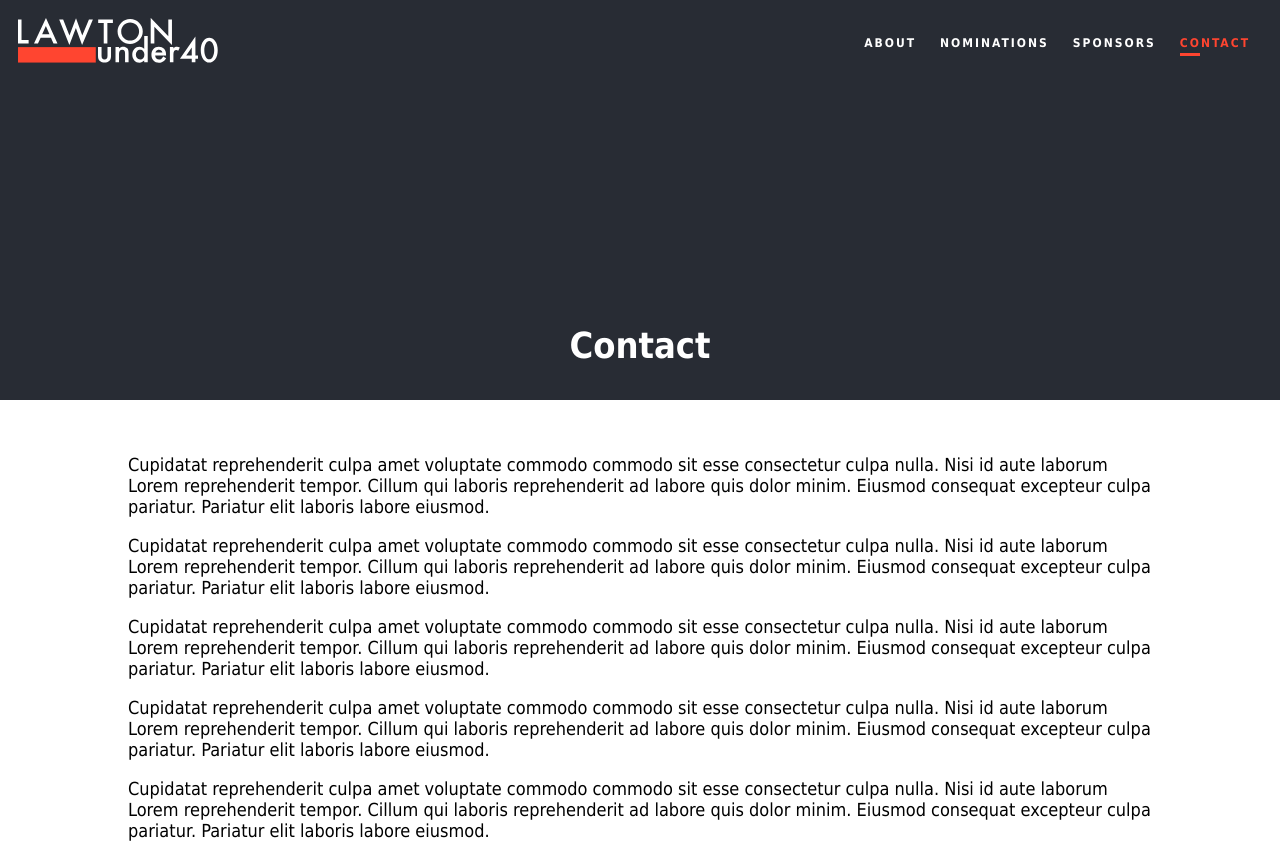
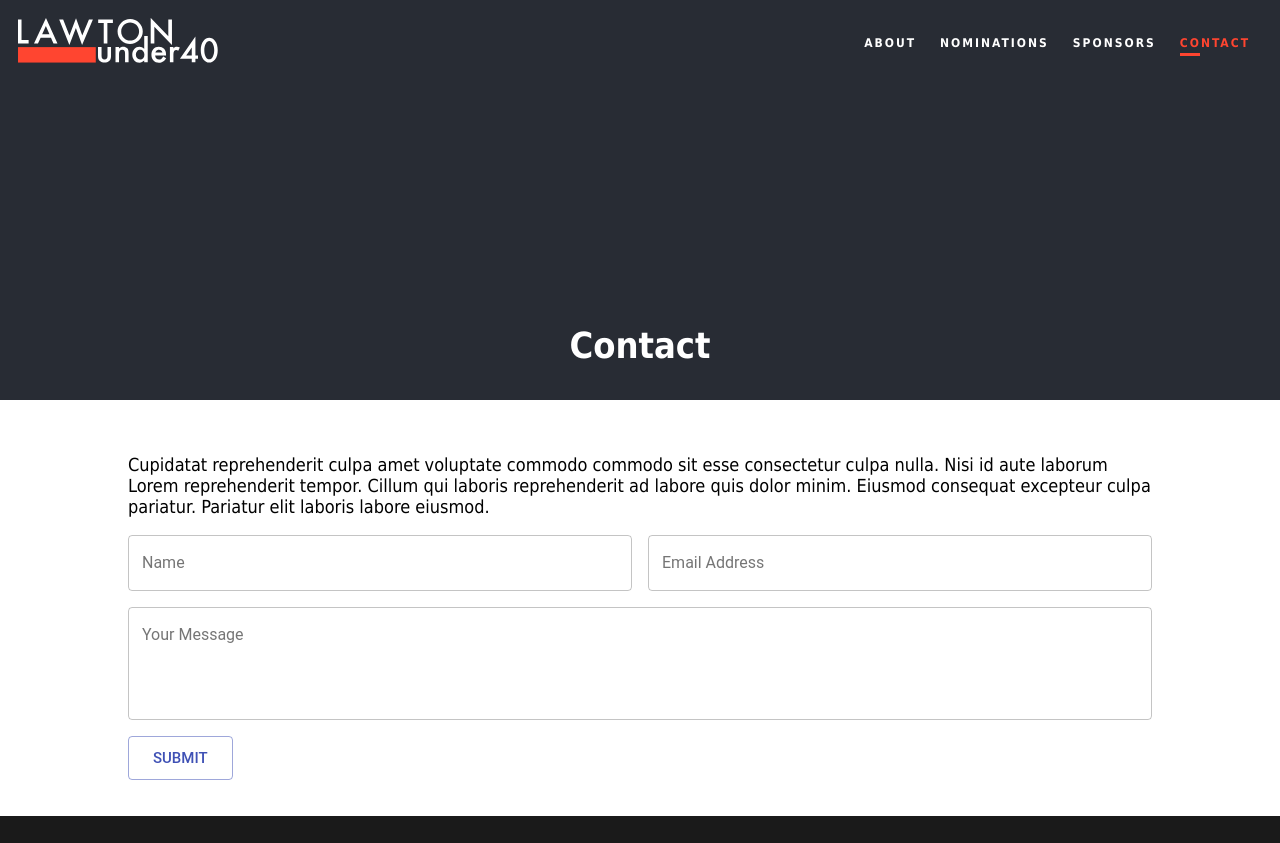
Before and after one commit to crackedcreative/lawtonunder40, a React (Create React App) app: page /contact in a window 1280 px wide. Shown: the top 843 px of the page. Built offline with nearby package versions, Linux system fonts and the light colour scheme; a web font is replaced by a local one.

Commit message:
added contact form, mobile tweaks

```diff
--- a/public/index.html
+++ b/public/index.html
@@ -19,7 +19,7 @@
       work correctly both with client-side routing and a non-root public URL.
       Learn how to configure a non-root public URL by running `npm run build`.
     -->
-    <title>React App</title>
+    <title>Lawton Under 40</title>
   </head>
   <body>
     <noscript>
--- a/src/App.scss
+++ b/src/App.scss
@@ -1,3 +1,4 @@
+@import './assets/scss/media_queries';
 @import './assets/scss/variables';
 @import './assets/scss/defaults';
 @import './assets/scss/header';
--- a/src/assets/scss/defaults.scss
+++ b/src/assets/scss/defaults.scss
@@ -61,3 +61,18 @@ body {
   .text-center{
       text-align: center;
   }
+  .large-text-center{
+      @media screen and (min-width: 1024px){
+          text-align: center;
+      }
+  }
+  .medium-text-center{
+      @media screen and (min-width: 767px) and (max-width: 1024px){
+          text-align: center;
+      }
+  }
+  .small-text-center{
+      @media screen and (max-width: 767px){
+          text-align: center;
+      }
+  }
--- a/src/assets/scss/header.scss
+++ b/src/assets/scss/header.scss
@@ -3,9 +3,22 @@ header{
     top: 0;
     left: 0;
     width: 100%;
+    max-width: 100%;
     z-index: 1001;
     padding: 1em;
     transition: all .5s;
+    background: $secondary;
+    img{
+        width: 100%;
+        max-width: 120px;
+        transition: all .5s;
+    }
+    @media screen and (min-width: 1024px){
+        background: none;
+        img{
+            max-width: 200px;
+        }
+    }
     &.fixed{
         background: $secondary;
         img{
@@ -14,10 +27,6 @@ header{
     }
     p{
         margin: 0;
-    }
-    img{
-        max-width: 200px;
-        transition: all .5s;
     }
     nav{
         text-align: right;
--- a/src/assets/scss/home.scss
+++ b/src/assets/scss/home.scss
@@ -38,10 +38,17 @@
     }
 }
 .tier-1{
-    padding: 4em 1em;
-    background: #fff;
+    padding: 1em;
+    @media screen and (min-width: 960px){
+        padding: 4em 1em;
+    }
+    background: #f6f4f0;
     color: $secondary;
     position: relative;
+    @media screen and (min-width: 960px){
+        background: #fff;
+        overflow: hidden;
+    }
     a.button{
         color: $secondary;
     }
@@ -53,6 +60,10 @@
         height: 120%;
         transform: skew(-45deg) translate(75%, 0);
         background: $primary;
+        display: none;
+        @media screen and (min-width: 960px){
+            display: block;
+        }
     }
     h2{
         span{
@@ -74,11 +85,16 @@
         img{
             max-width: 100%;
             box-shadow: 10px 10px 0px rgba($secondary, 1);
+            @media screen and (max-width: 600px){
+                display: none;
+            }
         }
         .rightContent{
             > div{
                 padding: 1em 1em 1em 0;
-                background: #fff;
+                @media screen and (min-width: 960px){
+                    background: #fff;
+                }
             }
         }
     }
@@ -100,6 +116,8 @@
         > div{
             padding: 4em 3em;
             position: relative;
+            width: 100%;
+            max-width: 100%;
             h3{
                 position: relative;
                 font-size: 1.75rem;
@@ -161,7 +179,10 @@
     }
 }
 .tier-3{
-    padding: 5em 1em;
+    padding: 1em;
+    @media screen and (min-width: 960px){
+        padding: 5em 1em;
+    }
     background: $secondary;
     color: #fff;
     h2{
@@ -183,7 +204,10 @@
     }
 }
 .tier-4{
-    padding: 5em 1em;
+    padding: 1em;
+    @media screen and (min-width: 960px){
+        padding: 5em 1em;
+    }
     text-align: center;
     .sticky{
         position: sticky;
@@ -212,5 +236,8 @@
     img{
         width: 100%;
         max-width: 100%;
+        @media screen and (max-width: 600px){
+            max-width: 240px;
+        }
     }
 }
--- /dev/null
+++ b/src/assets/scss/media_queries.scss
@@ -0,0 +1,43 @@
+// Here we define the breakpoints which will become the upper border for each media size.
+// The function em-calc() calculates the em-value from a px-value.
+$small-breakpoint:  em-calc(640)  !default;
+$medium-breakpoint: em-calc(1024) !default;
+$large-breakpoint:  em-calc(1440) !default;
+$xlarge-breakpoint: em-calc(1920) !default;
+
+// Here we define the lower and upper bounds for each media size
+$small-range:   (0, $small-breakpoint) !default; /* 0, 640px */
+$medium-range:  ($small-breakpoint  + em-calc(1), $medium-breakpoint) !default; /* 641px, 1024px */
+$large-range:   ($medium-breakpoint + em-calc(1), $large-breakpoint)  !default; /* 1025px, 1440px */
+$xlarge-range:  ($large-breakpoint  + em-calc(1), $xlarge-breakpoint) !default; /* 1441px, 1920px */
+$xxlarge-range: ($xlarge-breakpoint + em-calc(1), em-calc(99999999)) !default; /* 1921px, ... */
+
+// Media Queries
+$screen: "only screen" !default;
+
+$landscape: "#{$screen} and (orientation: landscape)" !default;
+$portrait: "#{$screen} and (orientation: portrait)" !default;
+
+$small-up: $screen !default;
+$small-only: "#{$screen} and (max-width: #{upper-bound($small-range)})" !default;
+
+$medium-up: "#{$screen} and (min-width:#{lower-bound($medium-range)})" !default;
+$medium-only: "#{$screen} and (min-width:#{lower-bound($medium-range)}) and (max-width:#{upper-bound($medium-range)})" !default;
+
+$large-up: "#{$screen} and (min-width:#{lower-bound($large-range)})" !default;
+$large-only: "#{$screen} and (min-width:#{lower-bound($large-range)}) and (max-width:#{upper-bound($large-range)})" !default;
+
+$xlarge-up: "#{$screen} and (min-width:#{lower-bound($xlarge-range)})" !default;
+$xlarge-only: "#{$screen} and (min-width:#{lower-bound($xlarge-range)}) and (max-width:#{upper-bound($xlarge-range)})" !default;
+
+$xxlarge-up: "#{$screen} and (min-width:#{lower-bound($xxlarge-range)})" !default;
+$xxlarge-only: "#{$screen} and (min-width:#{lower-bound($xxlarge-range)}) and (max-width:#{upper-bound($xxlarge-range)})" !default;
+
+$retina: (
+  "#{$screen} and (-webkit-min-device-pixel-ratio: 2)",
+  "#{$screen} and (min--moz-device-pixel-ratio: 2)",
+  "#{$screen} and (-o-min-device-pixel-ratio: 2/1)",
+  "#{$screen} and (min-device-pixel-ratio: 2)",
+  "#{$screen} and (min-resolution: 192dpi)",
+  "#{$screen} and (min-resolution: 2dppx)"
+);
--- a/src/components/header.js
+++ b/src/components/header.js
@@ -1,8 +1,9 @@
 import React, { Component } from 'react';
 import Navigation from './nav';
 import Grid from '@material-ui/core/Grid';
+import Hidden from '@material-ui/core/Hidden';
 import logo from '../assets/images/logo.svg';
-import {NavLink} from 'react-router-dom';
+import { NavLink } from 'react-router-dom';
 
 export default class Header extends Component {
     state = {
@@ -16,15 +17,20 @@ export default class Header extends Component {
             }
         });
     }
-    render(){
-        return(
+    render() {
+        return (
             <header className={this.state.isTop ? '' : 'fixed'}>
                 <Grid container spacing={16} alignItems="center">
-                    <Grid item md="4">
+                    <Grid item xs="8" md="4">
                         <p><NavLink to="/"><img src={logo} className="App-logo" alt="logo" /></NavLink></p>
                     </Grid>
-                    <Grid item md="8">
-                        <Navigation/>
+                    <Grid item xs="4" md="8">
+                        <Hidden smDown>
+                            <Navigation />
+                        </Hidden>
+                        <Hidden mdUp>
+                            Test
+                    </Hidden>
                     </Grid>
                 </Grid>
             </header>
--- a/src/components/pages/contact.js
+++ b/src/components/pages/contact.js
@@ -1,5 +1,8 @@
 import React, { Component } from 'react';
 import Helmet from 'react-helmet';
+import TextField from '@material-ui/core/TextField';
+import Grid from '@material-ui/core/Grid';
+import Button from '@material-ui/core/Button';
 
 export default class Contact extends Component {
     render(){
@@ -17,12 +20,42 @@ export default class Contact extends Component {
                 <div className="innerContent">
                     <div className="wrap">
                         <p>Cupidatat reprehenderit culpa amet voluptate commodo commodo sit esse consectetur culpa nulla. Nisi id aute laborum Lorem reprehenderit tempor. Cillum qui laboris reprehenderit ad labore quis dolor minim. Eiusmod consequat excepteur culpa pariatur. Pariatur elit laboris labore eiusmod.</p>
-                        <p>Cupidatat reprehenderit culpa amet voluptate commodo commodo sit esse consectetur culpa nulla. Nisi id aute laborum Lorem reprehenderit tempor. Cillum qui laboris reprehenderit ad labore quis dolor minim. Eiusmod consequat excepteur culpa pariatur. Pariatur elit laboris labore eiusmod.</p>
-                        <p>Cupidatat reprehenderit culpa amet voluptate commodo commodo sit esse consectetur culpa nulla. Nisi id aute laborum Lorem reprehenderit tempor. Cillum qui laboris reprehenderit ad labore quis dolor minim. Eiusmod consequat excepteur culpa pariatur. Pariatur elit laboris labore eiusmod.</p>
-                        <p>Cupidatat reprehenderit culpa amet voluptate commodo commodo sit esse consectetur culpa nulla. Nisi id aute laborum Lorem reprehenderit tempor. Cillum qui laboris reprehenderit ad labore quis dolor minim. Eiusmod consequat excepteur culpa pariatur. Pariatur elit laboris labore eiusmod.</p>
-                        <p>Cupidatat reprehenderit culpa amet voluptate commodo commodo sit esse consectetur culpa nulla. Nisi id aute laborum Lorem reprehenderit tempor. Cillum qui laboris reprehenderit ad labore quis dolor minim. Eiusmod consequat excepteur culpa pariatur. Pariatur elit laboris labore eiusmod.</p>
-                        <p>Cupidatat reprehenderit culpa amet voluptate commodo commodo sit esse consectetur culpa nulla. Nisi id aute laborum Lorem reprehenderit tempor. Cillum qui laboris reprehenderit ad labore quis dolor minim. Eiusmod consequat excepteur culpa pariatur. Pariatur elit laboris labore eiusmod.</p>
-                        <p>Cupidatat reprehenderit culpa amet voluptate commodo commodo sit esse consectetur culpa nulla. Nisi id aute laborum Lorem reprehenderit tempor. Cillum qui laboris reprehenderit ad labore quis dolor minim. Eiusmod consequat excepteur culpa pariatur. Pariatur elit laboris labore eiusmod.</p>
+                        <form noValidate autoComplete="off">
+                            <Grid container spacing={16}>
+                                <Grid item xs="12" sm="6">
+                                    <TextField
+                                        label="Name"
+                                        variant="outlined"
+                                        fullWidth
+                                    />
+                                </Grid>
+                                <Grid item xs="12" sm="6">
+                                    <TextField
+                                        label="Email Address"
+                                        variant="outlined"
+                                        fullWidth
+                                    />
+                                </Grid>
+                                <Grid item xs="12">
+                                    <TextField
+                                        multiline
+                                        rows="4"
+                                        label="Your Message"
+                                        variant="outlined"
+                                        fullWidth
+                                    />
+                                </Grid>
+                                <Grid item xs="12">
+                                    <Button
+                                    variant="outlined"
+                                    size="large"
+                                    color="primary"
+                                    >
+                                        Submit
+                                    </Button>
+                                </Grid>
+                            </Grid>
+                        </form>
                     </div>
                 </div>
             </div>
```
Also changed, not shown: src/components/pages/homepage.js (+13 -11 lines), public/manifest.json. Lines whose indentation alone changed are shown as unchanged.
